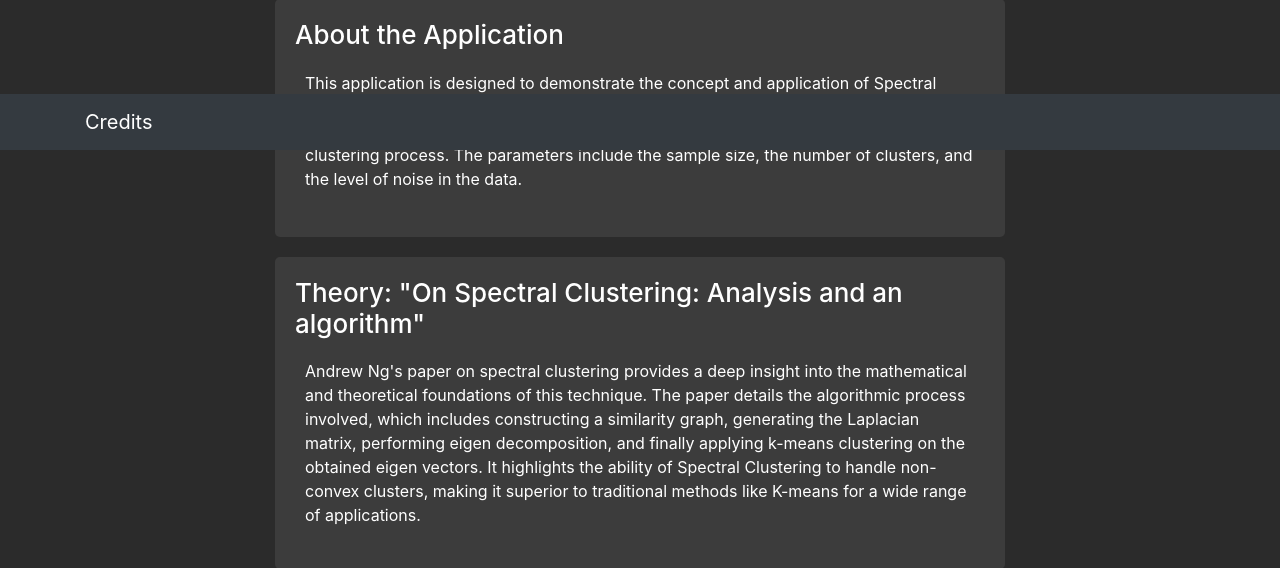
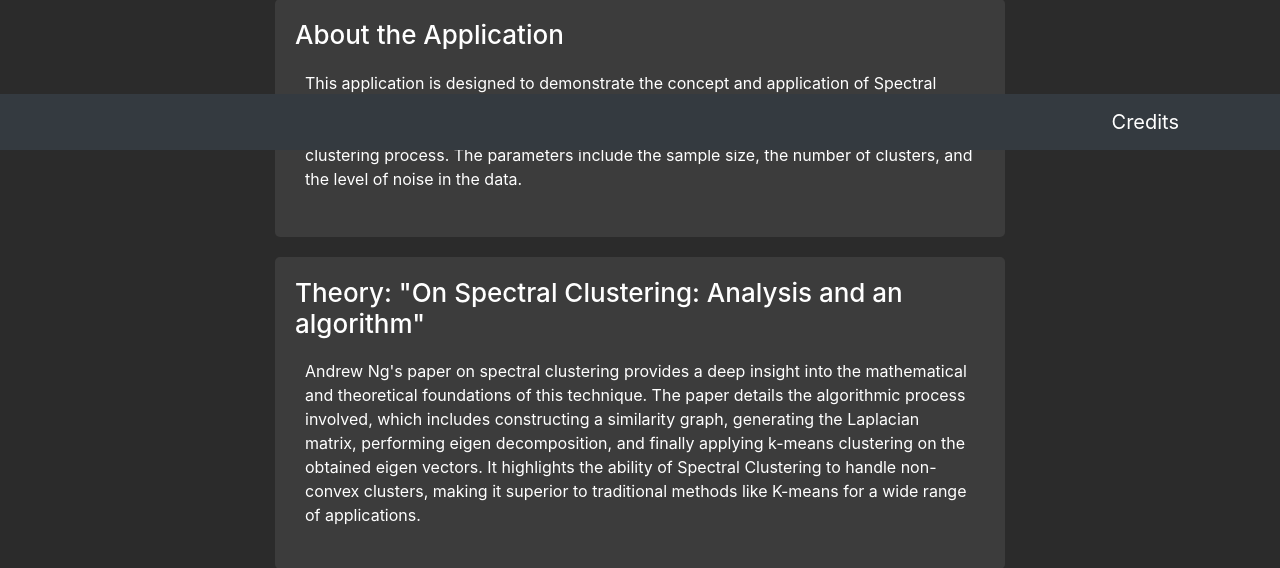
Before and after one commit to Tony-beeper/Spectral_clustering_app, a Flask app: page / in a window 1280 px wide. Shown: the part 650-1218 px from the top of the page. Run offline with Flask 3, Linux system fonts and the light colour scheme; some libraries are stand-ins or nearby versions.

Commit message:
re-positioned credits text

```diff
--- a/app/templates/index.html
+++ b/app/templates/index.html
@@ -158,8 +158,10 @@
 
     <footer>
       <nav class="navbar fixed-bottom navbar-dark bg-dark">
-        <div class="container">
-          <a class="navbar-brand" href="{{ url_for('credit') }}">Credits</a>
+        <div class="container d-flex">
+          <a class="navbar-brand ml-auto" href="{{ url_for('credit') }}"
+            >Credits</a
+          >
         </div>
       </nav>
     </footer>
```
